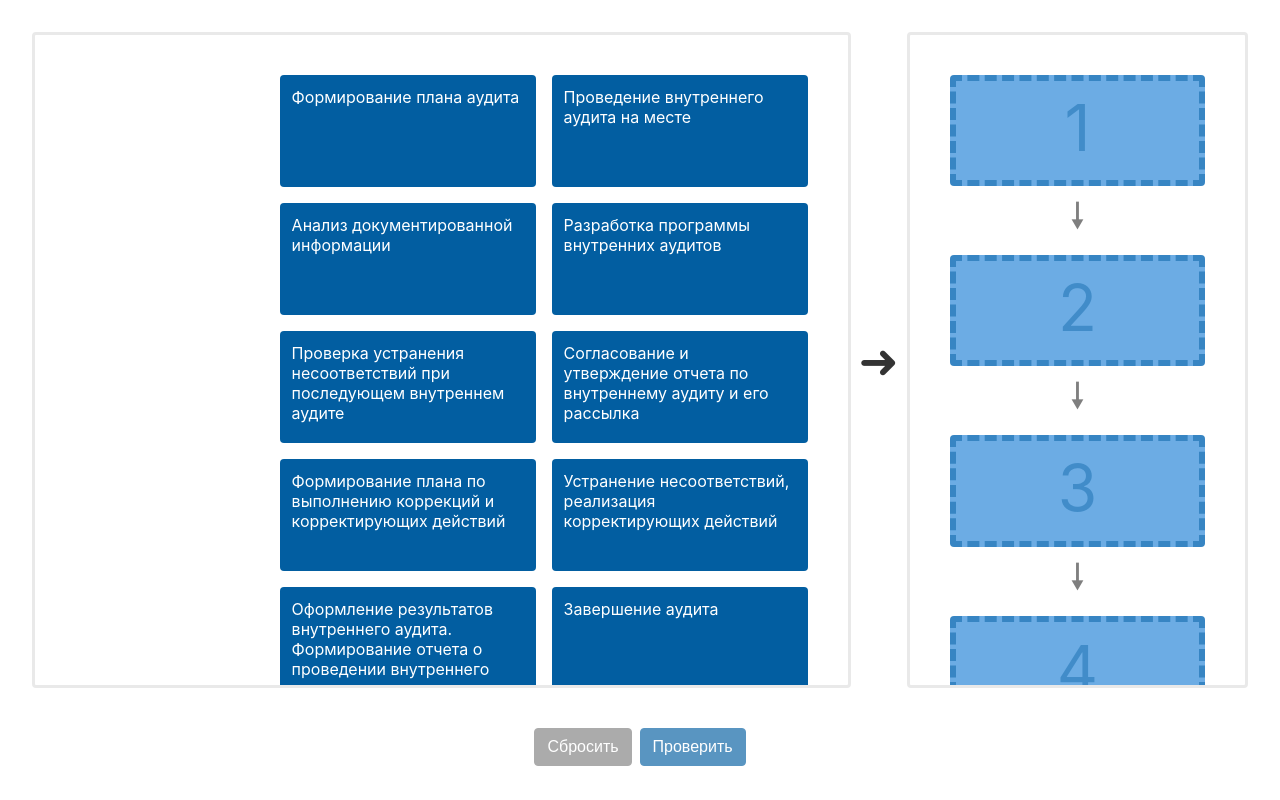
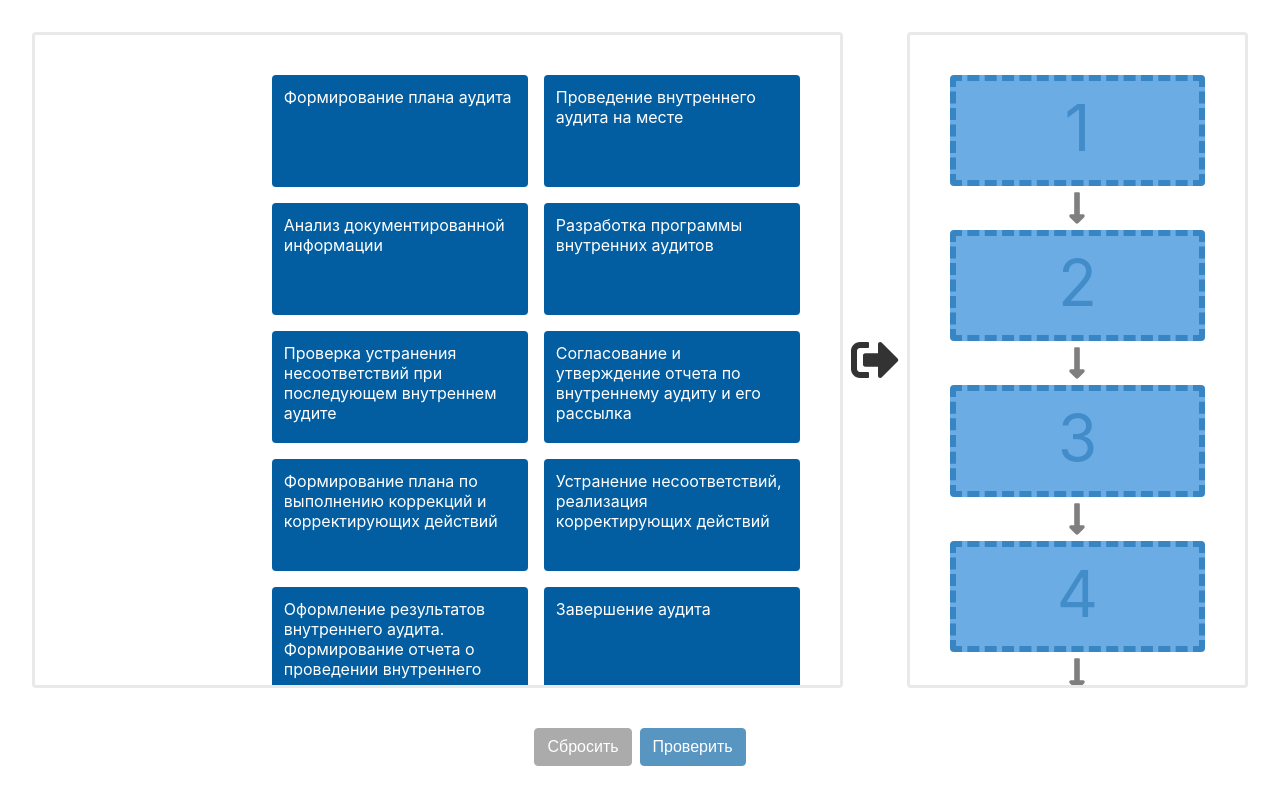
Before and after one commit to SuperDubPro/drag-n-drop-for-kids, a React (Create React App) app: page / in a window 1280 px wide. Built offline with nearby package versions, Linux system fonts and the light colour scheme.

Commit message:
add font awesome 5

```diff
--- a/package.json
+++ b/package.json
@@ -3,6 +3,9 @@
   "version": "0.1.0",
   "private": true,
   "dependencies": {
+    "@fortawesome/fontawesome-svg-core": "^1.2.36",
+    "@fortawesome/free-solid-svg-icons": "^5.15.4",
+    "@fortawesome/react-fontawesome": "^0.1.15",
     "@testing-library/jest-dom": "^5.14.1",
     "@testing-library/react": "^11.2.7",
     "@testing-library/user-event": "^12.8.3",
--- a/src/components/Body.jsx
+++ b/src/components/Body.jsx
@@ -1,4 +1,5 @@
 import { v1 as genUuid } from 'uuid';
+import { FontAwesomeIcon } from '@fortawesome/react-fontawesome';
 import React from 'react';
 import DATA from '../project-config';
 import Draggable from './Draggable';
@@ -147,7 +148,7 @@ function Body() {
       >
         <div className="name-row-container dark my-1">
           <div className="graph-arrow-container">
-            <div className="graph-arrow">🠗</div>
+            <FontAwesomeIcon className="graph-arrow" icon={['fas', 'long-arrow-alt-down']} />
             <div className="name-row">{typeof state.name === 'string' ? state.name : null}</div>
           </div>
         </div>
@@ -184,7 +185,7 @@ function Body() {
                   className="close-cross btn ml-2"
                   onClick={() => { handleResetCard(mState.get(droppedUuid)); }}
                 >
-                  ✖
+                  <FontAwesomeIcon icon={['fas', 'times']} />
                 </button>
               </div>
             </Draggable>
@@ -274,7 +275,8 @@ function Body() {
         </div>
 
         <div className="prompt-arrow dark">
-          ➜
+          {/*➜*/}
+          <FontAwesomeIcon icon={['fas', 'sign-out-alt']} />
         </div>
 
         <div className="interactive-list droppable-list p-4 my-4 mr-4 ml-2">
--- a/src/index.js
+++ b/src/index.js
@@ -1,6 +1,7 @@
 import React from 'react';
 import ReactDOM from 'react-dom';
 import './style/index.scss';
+import './style/fontawesome';
 import App from './App';
 
 ReactDOM.render(
--- a/src/style/app.scss
+++ b/src/style/app.scss
@@ -113,6 +113,7 @@
 .dragged-card-body {
 	display: flex;
 	justify-content: space-between;
+	align-items: flex-start;
 }
 
 .close-cross {
--- /dev/null
+++ b/src/style/fontawesome.js
@@ -0,0 +1,17 @@
+// import the library
+import { library } from '@fortawesome/fontawesome-svg-core';
+
+// import your icons
+import {
+  faLongArrowAltDown,
+  faArrowDown,
+  faSignOutAlt,
+  faTimes
+} from '@fortawesome/free-solid-svg-icons';
+
+library.add(
+  faLongArrowAltDown,
+  faArrowDown,
+  faSignOutAlt,
+  faTimes
+);
```
Also changed, not shown: .eslintrc.json, 1 other file (tests, documents, lock files or other folders).
